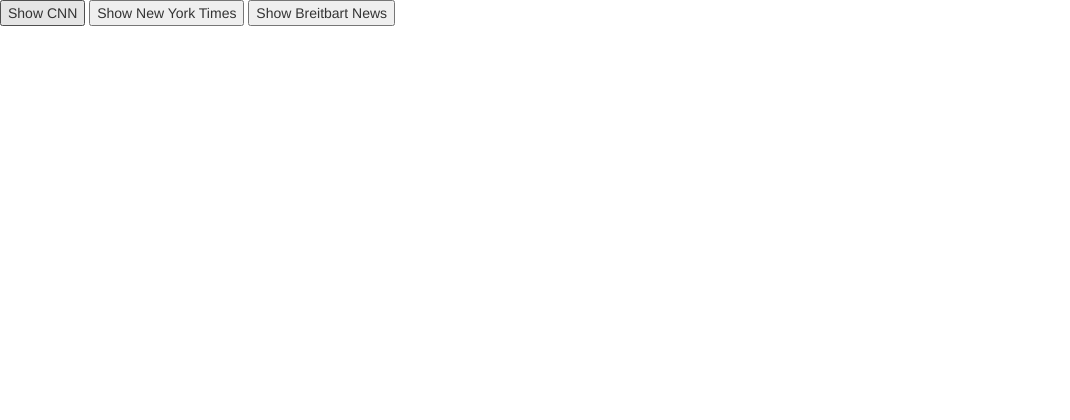
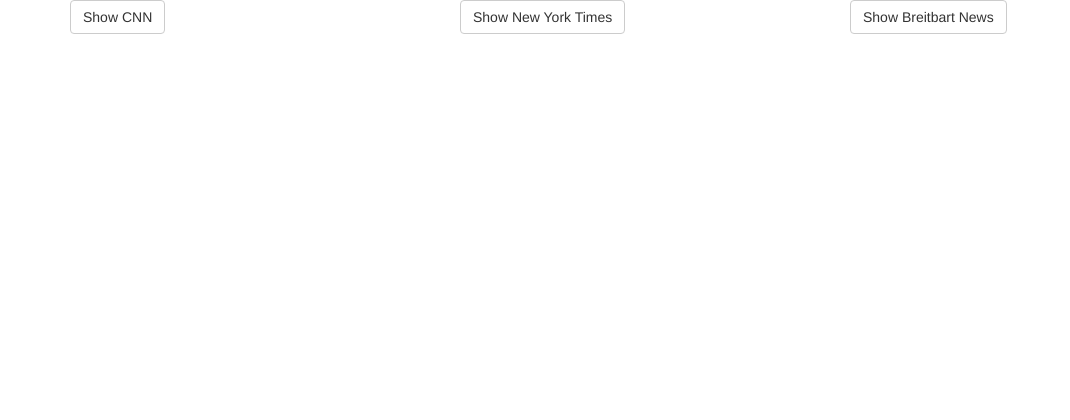
Before and after one commit to franziskagoltz/news_comparisor, a Flask app: page / in a window 1280 px wide. Shown: the top 420 px of the page, without its empty margins (0-1070 px from the left). After the commit the page ends 34 px from the top, so only its background shows below. Run offline with Flask 2, Linux system fonts and the light colour scheme; some libraries are stand-ins or nearby versions.

Commit message:
index.html: aligned divs on one line & encapsulated buttons with divs

```diff
--- a/templates/index.html
+++ b/templates/index.html
@@ -2,11 +2,6 @@
 
 {% block content %}
 
-<div>
-    <button type="submit" id="show_cnn">Show CNN</button>
-    <button type="submit" id="show_nyt">Show New York Times</button>
-    <button type="submit" id="show_breitbart">Show Breitbart News</button>
-</div>
 
 <script src="/static/jqcloud.js"></script>
 
@@ -71,9 +66,22 @@
 
 </script>
 
-<div>
-  <div id="cnn" style="width: 450px; height: 300px; position: relative;"></div>
-  <div id="nyt" style="width: 450px; height: 300px; position: relative;"></div>
-  <div id="breitbart" style="width: 450px; height: 300px; position: relative;"></div>
+
+<div class="container">
+<div class="row">
+  <div class="col-sm-4">
+      <button class="btn btn-default" type="submit" id="show_cnn">Show CNN</button>
+      <div id="cnn" style="width: 350px; height: 300px; position: relative;"></div>
+  </div>
+  <div class="col-sm-4">
+      <button class="btn btn-default" type="submit" id="show_nyt">Show New York Times</button>
+      <div id="nyt" style="width: 350px; height: 300px; position: relative;"></div>
+  </div>
+  <div class="col-sm-4">
+      <button class="btn btn-default" type="submit" id="show_breitbart">Show Breitbart News</button>
+      <div id="breitbart" style="width: 350px; height: 300px; position: relative;"></div>
+  </div>
+
+</div>
 </div>
 {% endblock %}
```
